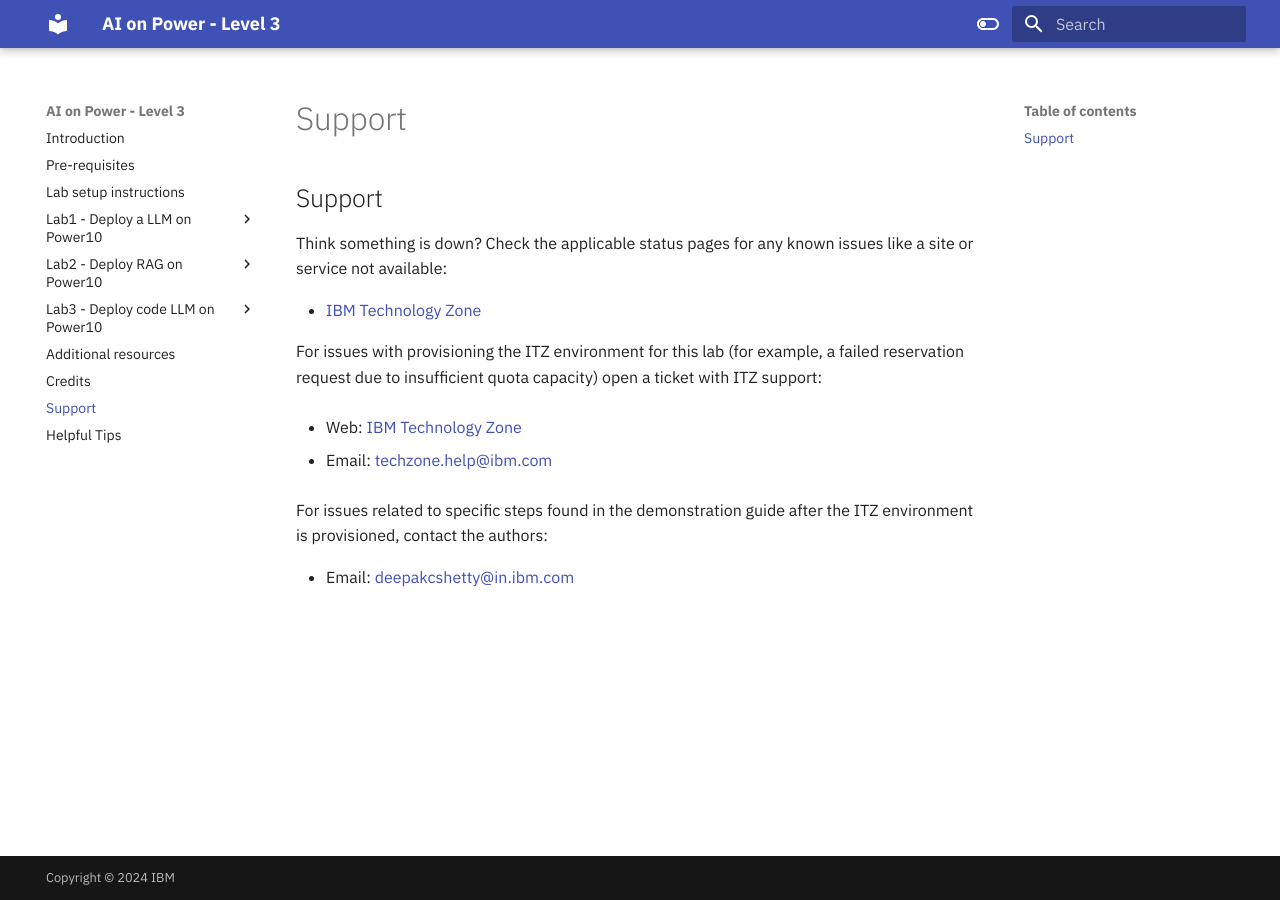
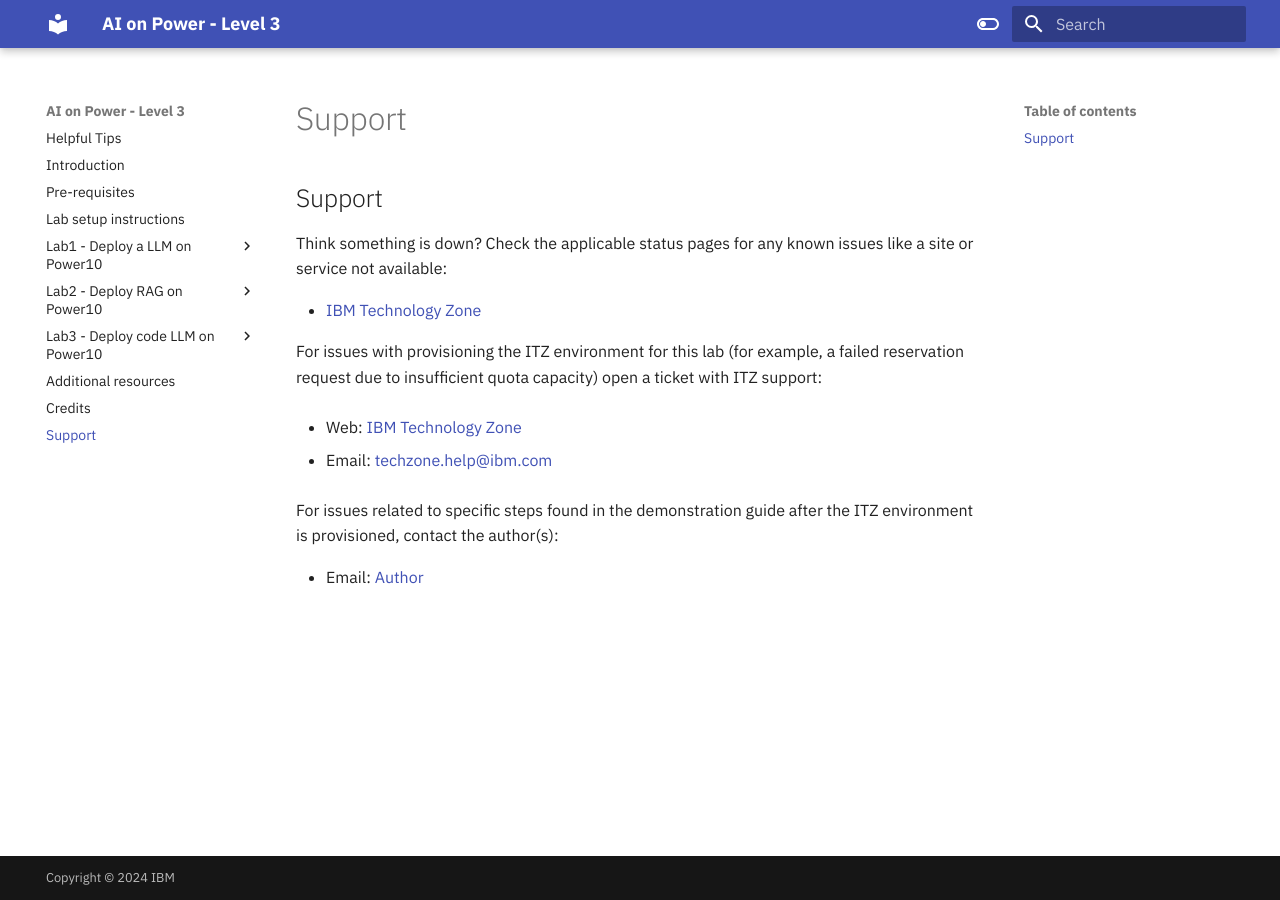
Before and after one commit to IBM/AI-on-Power-Level3, an MkDocs documentation site: the page built from docs/support.md, in a window 1280 px wide. Built offline with MkDocs 1.6.1 and Material for MkDocs 9.7.7, drawn with Linux system fonts in a browser that asks for light colours.

Commit message:
move Tips to beginning

```diff
--- a/docs/support.md
+++ b/docs/support.md
@@ -10,6 +10,6 @@
 
 - Email: <a href="mailto:techzone.help@ibm.com" target="_blank">techzone.help@ibm.com</a>
 
-For issues related to specific steps found in the demonstration guide after the ITZ environment is provisioned, contact the authors:
+For issues related to specific steps found in the demonstration guide after the ITZ environment is provisioned, contact the author(s):
 
-- Email: <a href="mailto:deepakcshetty@in.ibm.com" target="_blank">deepakcshetty@in.ibm.com</a>
+- Email: <a href="mailto:deepakcshetty@in.ibm.com" target="_blank">Author</a>
--- a/mkdocs.yml
+++ b/mkdocs.yml
@@ -58,6 +58,7 @@
   - md_in_html
 
 nav:
+  - Helpful Tips: helpful-tips.md
   - Introduction: 'index.md'
   - Pre-requisites: 'pre-req.md'
   - Lab setup instructions: 'lab-setup.md'
@@ -73,7 +74,6 @@
   - Additional resources: resources.md
   - Credits: credits.md
   - Support: support.md
-  - Helpful Tips: helpful-tips.md
 
 extra:
   generator: false
```
